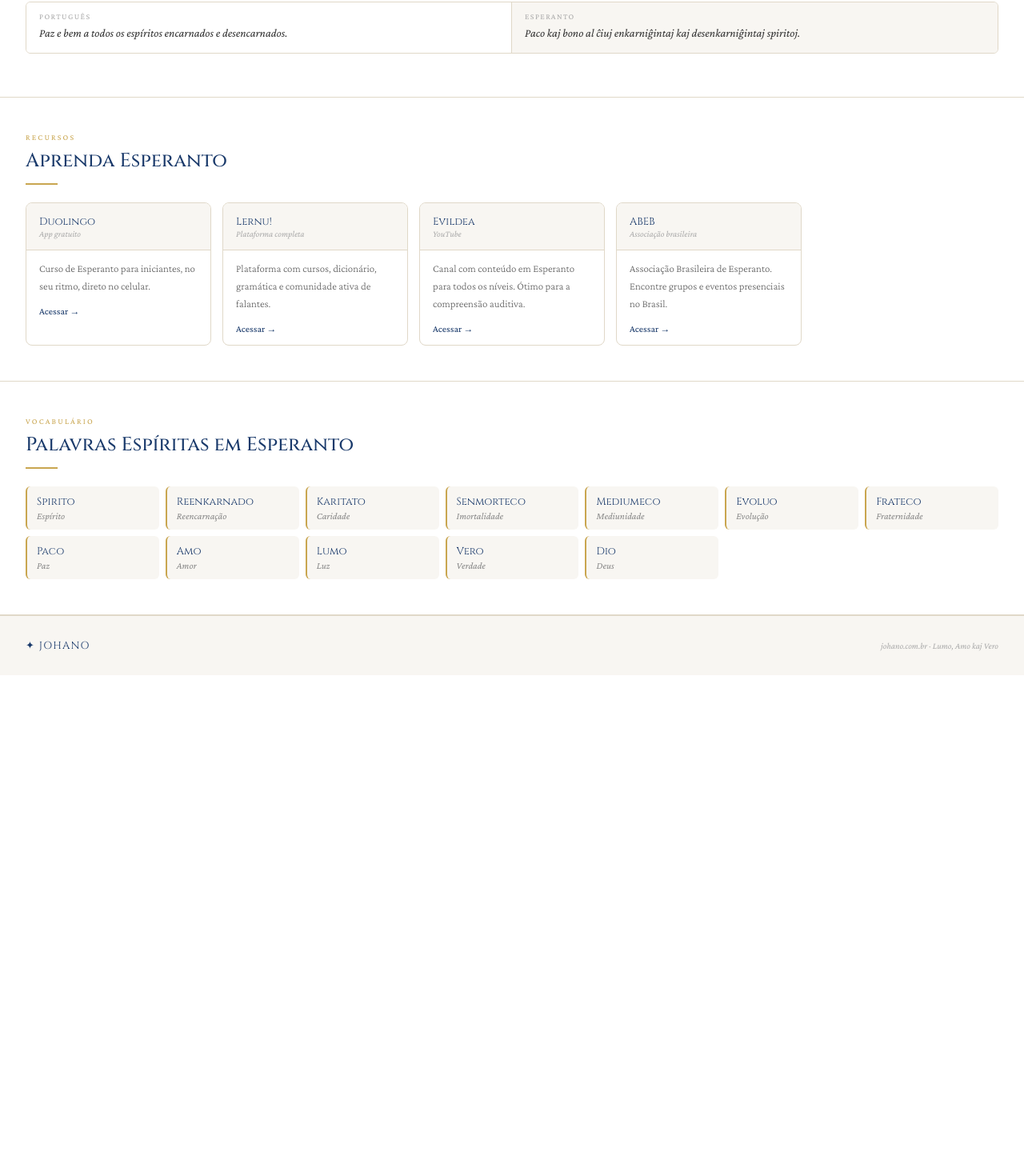
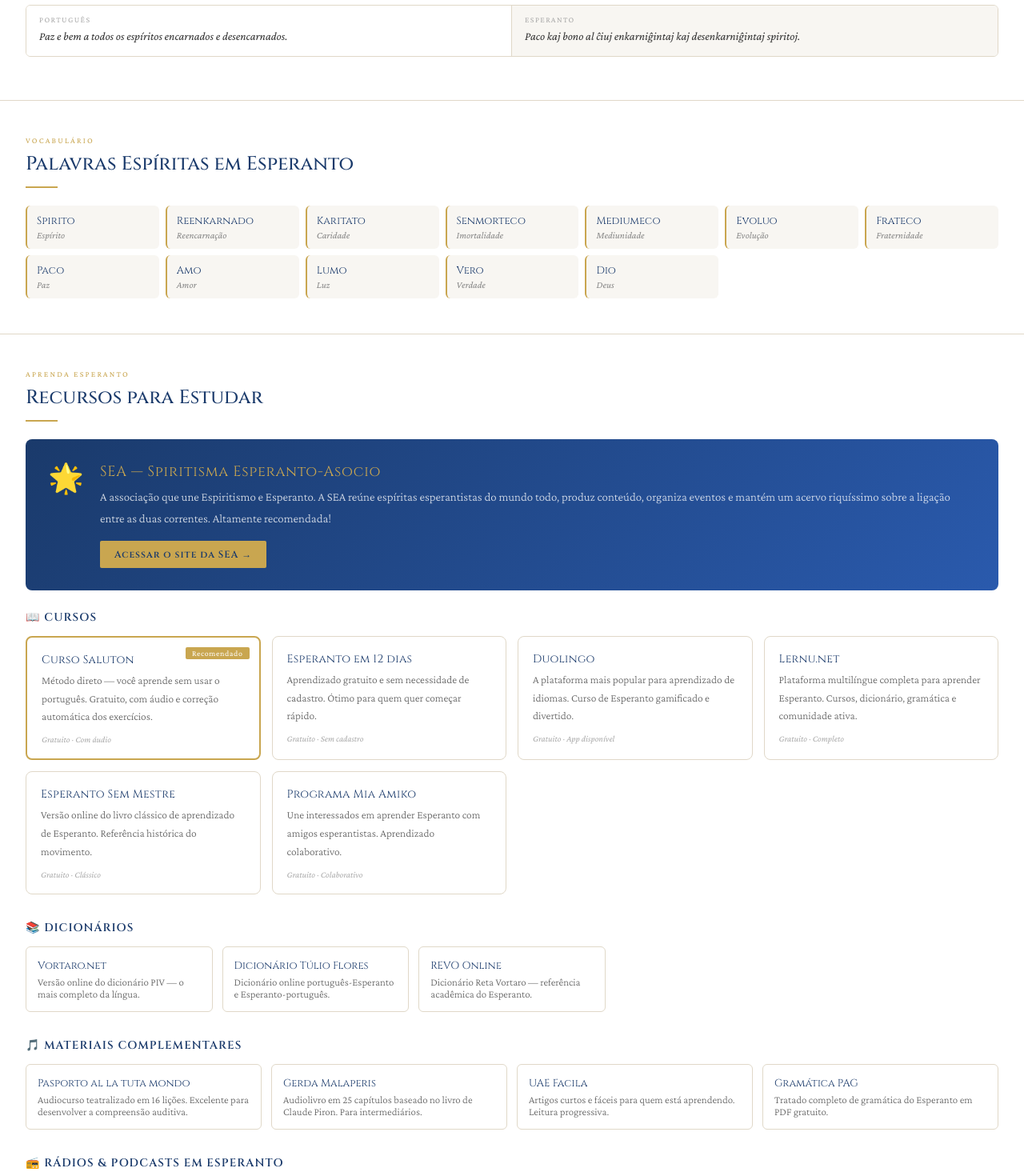
Before and after one commit to JohnVictori07/johano, a React (Vite) app: page /esperanto in a window 1280 px wide. Shown: the part 1285-2755 px from the top of the page at 80% size. Before the commit the page ends 2129 px from the top, so only its background shows below. Built offline with nearby package versions, Linux system fonts and the light colour scheme.

Commit message:
esperanto recursos externos, chat historico, home cta, seo

```diff
--- a/src/pages/Esperanto.jsx
+++ b/src/pages/Esperanto.jsx
@@ -3,24 +3,57 @@ import Nav from './Nav'
 
 export default function Esperanto() {
   const navigate = useNavigate()
+
   const parallels = [
     ['Fora da caridade não há salvação.','Ekster la karitato ne ekzistas savo.'],
     ['O espírito é imortal e se reencarna para evoluir.','La spirito estas senmortulo kaj reenkarnias por evolui.'],
     ['Amai-vos uns aos outros como irmãos.','Amu unu la alian kiel fratojn.'],
     ['Paz e bem a todos os espíritos encarnados e desencarnados.','Paco kaj bono al ĉiuj enkarniĝintaj kaj desenkarniĝintaj spiritoj.'],
   ]
-  const words = [['Spirito','Espírito'],['Reenkarnado','Reencarnação'],['Karitato','Caridade'],['Senmorteco','Imortalidade'],['Mediumeco','Mediunidade'],['Evoluo','Evolução'],['Frateco','Fraternidade'],['Paco','Paz'],['Amo','Amor'],['Lumo','Luz'],['Vero','Verdade'],['Dio','Deus']]
-  const resources = [
-    { name:'Duolingo', type:'App gratuito', desc:'Curso de Esperanto para iniciantes, no seu ritmo, direto no celular.', url:'https://www.duolingo.com/course/eo/pt' },
-    { name:'Lernu!', type:'Plataforma completa', desc:'Plataforma com cursos, dicionário, gramática e comunidade ativa de falantes.', url:'https://lernu.net' },
-    { name:'Evildea', type:'YouTube', desc:'Canal com conteúdo em Esperanto para todos os níveis. Ótimo para a compreensão auditiva.', url:'https://www.youtube.com/@Evildea' },
-    { name:'ABEB', type:'Associação brasileira', desc:'Associação Brasileira de Esperanto. Encontre grupos e eventos presenciais no Brasil.', url:'https://www.esperanto.org.br' },
+
+  const words = [
+    ['Spirito','Espírito'],['Reenkarnado','Reencarnação'],['Karitato','Caridade'],
+    ['Senmorteco','Imortalidade'],['Mediumeco','Mediunidade'],['Evoluo','Evolução'],
+    ['Frateco','Fraternidade'],['Paco','Paz'],['Amo','Amor'],['Lumo','Luz'],
+    ['Vero','Verdade'],['Dio','Deus']
   ]
+
   const connections = [
     { title:'Fraternidade Universal', text:'Tanto o Espiritismo quanto o Esperanto nasceram do mesmo ideal — a fraternidade entre todos os seres humanos, independente de raça, nação ou religião.' },
     { title:'O Nome Johano', text:'O nome deste portal é a forma em Esperanto de "João" — uma escolha simbólica que une os dois mundos: a doutrina espírita e a língua da fraternidade.' },
     { title:'Raízes Históricas', text:'Zamenhof era profundamente influenciado por ideais humanistas e espirituais. O movimento espírita europeu do século XIX compartilhava com o Esperanto o sonho de uma humanidade mais unida.' },
     { title:'Língua da Evolução', text:'Para os espíritas, a evolução moral é o caminho. O Esperanto propõe que a barreira linguística é um dos maiores obstáculos à paz. Aprender Esperanto é um ato espiritual de abertura ao outro.' },
+  ]
+
+  const cursos = [
+    { nome:'Curso Saluton', desc:'Método direto — você aprende sem usar o português. Gratuito, com áudio e correção automática dos exercícios.', url:'http://kursosaluton.org/', tag:'Gratuito · Com áudio', destaque:true },
+    { nome:'Esperanto em 12 dias', desc:'Aprendizado gratuito e sem necessidade de cadastro. Ótimo para quem quer começar rápido.', url:'http://learn.esperanto.com/pt/', tag:'Gratuito · Sem cadastro', destaque:false },
+    { nome:'Duolingo', desc:'A plataforma mais popular para aprendizado de idiomas. Curso de Esperanto gamificado e divertido.', url:'https://www.duolingo.com/course/eo/pt/Aprenda-Esperanto-On-line', tag:'Gratuito · App disponível', destaque:false },
+    { nome:'Lernu.net', desc:'Plataforma multilíngue completa para aprender Esperanto. Cursos, dicionário, gramática e comunidade ativa.', url:'https://lernu.net/', tag:'Gratuito · Completo', destaque:false },
+    { nome:'Esperanto Sem Mestre', desc:'Versão online do livro clássico de aprendizado de Esperanto. Referência histórica do movimento.', url:'http://esm.esperanto.org.br', tag:'Gratuito · Clássico', destaque:false },
+    { nome:'Programa Mia Amiko', desc:'Une interessados em aprender Esperanto com amigos esperantistas. Aprendizado colaborativo.', url:'https://pma.esperanto.org.br/', tag:'Gratuito · Colaborativo', destaque:false },
+  ]
+
+  const dicionarios = [
+    { nome:'Vortaro.net', desc:'Versão online do dicionário PIV — o mais completo da língua.', url:'https://vortaro.net/' },
+    { nome:'Dicionário Túlio Flores', desc:'Dicionário online português-Esperanto e Esperanto-português.', url:'http://vortaro.esperanto.org.br/' },
+    { nome:'REVO Online', desc:'Dicionário Reta Vortaro — referência acadêmica do Esperanto.', url:'http://reta-vortaro.de/revo' },
+  ]
+
+  const materiais = [
+    { nome:'Pasporto al la tuta mondo', desc:'Audiocurso teatralizado em 16 lições. Excelente para desenvolver a compreensão auditiva.', url:'https://www.youtube.com/user/pasportotutamondo' },
+    { nome:'Gerda Malaperis', desc:'Audiolivro em 25 capítulos baseado no livro de Claude Piron. Para intermediários.', url:'https://youtu.be/iVz6V0gH7Sk' },
+    { nome:'UAE Facila', desc:'Artigos curtos e fáceis para quem está aprendendo. Leitura progressiva.', url:'https://uea.facila.org/' },
+    { nome:'Gramática PAG', desc:'Tratado completo de gramática do Esperanto em PDF gratuito.', url:'https://drive.google.com/file/d/0B3bwzubbm6eca2tCNGZrR2poNDA' },
+  ]
+
+  const radios = [
+    { nome:'Muzaiko', url:'http://muzaiko.info/podkasto' },
+    { nome:'Kern', url:'https://kern.punkto.info/' },
+    { nome:'Rádio Vaticana', url:'http://www.radio-vatikana-esperanto.org/' },
+    { nome:'Ĉina Radio Internacia', url:'http://esperanto.cri.cn/radio/china.htm' },
+    { nome:'Pola Retradio', url:'http://pola-retradio.org/' },
+    { nome:'Varsovia Vento', url:'http://www.podkasto.net/' },
   ]
 
   return (
@@ -39,15 +72,6 @@ export default function Esperanto() {
         .ep-par-eo{padding:12px 16px;background:#f8f6f2;}
         .ep-par-lang{font-size:10px;letter-spacing:0.14em;text-transform:uppercase;color:#aaa;margin-bottom:4px;}
         .ep-par-text{font-size:14.5px;font-style:italic;color:#333;line-height:1.6;}
-        .ep-learn-grid{display:grid;grid-template-columns:repeat(auto-fill,minmax(200px,1fr));gap:14px;}
-        .ep-learn{border:1px solid #e0d8c8;border-radius:8px;overflow:hidden;transition:all 0.2s;}
-        .ep-learn:hover{transform:translateY(-2px);}
-        .ep-learn-top{padding:14px 16px;display:flex;align-items:center;gap:10px;border-bottom:1px solid #e0d8c8;background:#f8f6f2;}
-        .ep-learn-name{font-family:'Cinzel',serif;font-size:13px;color:#1a3a6b;}
-        .ep-learn-type{font-size:11px;color:#aaa;font-style:italic;}
-        .ep-learn-body{padding:12px 16px;}
-        .ep-learn-desc{font-size:13px;color:#666;line-height:1.7;font-weight:300;margin-bottom:10px;}
-        .ep-learn-link{font-size:12px;color:#1a3a6b;text-decoration:none;}
         .ep-words{display:grid;grid-template-columns:repeat(auto-fill,minmax(160px,1fr));gap:8px;}
         .ep-word{background:#f8f6f2;border-radius:6px;padding:10px 12px;border-left:2px solid #c9a650;}
         .ep-word-eo{font-family:'Cinzel',serif;font-size:13px;color:#1a3a6b;margin-bottom:2px;}
@@ -55,24 +79,70 @@ export default function Esperanto() {
         .s-label{font-size:10px;letter-spacing:0.22em;color:#c9a650;text-transform:uppercase;margin-bottom:8px;}
         .s-title{font-family:'Cinzel',serif;font-size:24px;font-weight:500;color:#1a3a6b;}
         .s-rule{width:40px;height:2px;background:#c9a650;margin:12px 0 22px;}
+
+        /* CURSOS */
+        .ep-cursos-grid{display:grid;grid-template-columns:repeat(auto-fill,minmax(280px,1fr));gap:14px;}
+        .ep-curso{border:1px solid #e0d8c8;border-radius:8px;padding:18px;transition:all 0.2s;text-decoration:none;display:block;position:relative;}
+        .ep-curso:hover{transform:translateY(-2px);border-color:#1a3a6b;}
+        .ep-curso.destaque{border-color:#c9a650;border-width:2px;}
+        .ep-curso-badge{position:absolute;top:12px;right:12px;font-size:10px;background:#c9a650;color:#fff;padding:2px 8px;border-radius:2px;letter-spacing:0.06em;}
+        .ep-curso-nome{font-family:'Cinzel',serif;font-size:14px;color:#1a3a6b;margin-bottom:6px;letter-spacing:0.02em;}
+        .ep-curso-desc{font-size:13.5px;color:#666;line-height:1.7;font-weight:300;margin-bottom:10px;}
+        .ep-curso-tag{font-size:11px;color:#aaa;font-style:italic;}
+
+        /* DICIONÁRIOS */
+        .ep-dic-grid{display:grid;grid-template-columns:repeat(auto-fill,minmax(220px,1fr));gap:12px;}
+        .ep-dic{border:1px solid #e0d8c8;border-radius:6px;padding:14px;text-decoration:none;display:block;transition:all 0.2s;}
+        .ep-dic:hover{border-color:#1a3a6b;background:#f8f6f2;}
+        .ep-dic-nome{font-family:'Cinzel',serif;font-size:13px;color:#1a3a6b;margin-bottom:4px;}
+        .ep-dic-desc{font-size:13px;color:#666;font-weight:300;}
+
+        /* MATERIAIS */
+        .ep-mat-grid{display:grid;grid-template-columns:repeat(auto-fill,minmax(240px,1fr));gap:12px;}
+        .ep-mat{border:1px solid #e0d8c8;border-radius:6px;padding:14px;text-decoration:none;display:block;transition:all 0.2s;}
+        .ep-mat:hover{border-color:#1a3a6b;background:#f8f6f2;}
+        .ep-mat-nome{font-family:'Cinzel',serif;font-size:13px;color:#1a3a6b;margin-bottom:4px;}
+        .ep-mat-desc{font-size:13px;color:#666;font-weight:300;}
+
+        /* RÁDIOS */
+        .ep-radio-grid{display:flex;flex-wrap:wrap;gap:8px;}
+        .ep-radio{font-size:13px;padding:6px 14px;border:1px solid #e0d8c8;border-radius:20px;text-decoration:none;color:#555;transition:all 0.2s;}
+        .ep-radio:hover{border-color:#1a3a6b;color:#1a3a6b;background:#f8f6f2;}
+
+        /* SEA DESTAQUE */
+        .ep-sea{background:linear-gradient(135deg,#1a3a6b,#2a5aad);border-radius:8px;padding:28px;color:#fff;display:flex;align-items:flex-start;gap:20px;margin-bottom:24px;}
+        .ep-sea-icon{font-size:36px;flex-shrink:0;}
+        .ep-sea-title{font-family:'Cinzel',serif;font-size:18px;color:#c9a650;margin-bottom:6px;letter-spacing:0.04em;}
+        .ep-sea-desc{font-size:15px;color:rgba(255,255,255,0.8);line-height:1.8;font-weight:300;margin-bottom:14px;}
+        .ep-sea-btn{display:inline-flex;align-items:center;gap:6px;background:#c9a650;color:#1a3a6b;padding:9px 18px;border-radius:2px;font-family:'Cinzel',serif;font-size:12px;letter-spacing:0.08em;text-decoration:none;font-weight:600;}
+
+        /* CTA APRENDER */
+        .ep-cta{background:#1a3a6b;padding:48px 32px;text-align:center;border-bottom:1px solid #e0d8c8;}
+
         @media(max-width:768px){
           .ep-hero{grid-template-columns:1fr;padding:28px 16px;}
           .ep-sec{padding:32px 16px;}
           .ep-conn-grid{grid-template-columns:1fr;}
           .ep-parallel{grid-template-columns:1fr;}
           .ep-par-pt{border-right:none;border-bottom:1px solid #e0d8c8;}
-          .ep-learn-grid{grid-template-columns:1fr;}
           .ep-words{grid-template-columns:repeat(2,1fr);}
+          .ep-cursos-grid{grid-template-columns:1fr;}
+          .ep-dic-grid{grid-template-columns:1fr;}
+          .ep-mat-grid{grid-template-columns:1fr;}
+          .ep-sea{flex-direction:column;gap:12px;}
+          .ep-cta{padding:36px 16px;}
         }
       `}</style>
+
       <Nav />
 
+      {/* HERO */}
       <div className="ep-hero">
         <div>
-          <p style={{ fontSize:'10px', letterSpacing:'0.22em', color:'#c9a650', textTransform:'uppercase', marginBottom:'10px' }}>Lingvo & Spirito</p>
+          <p className="s-label">Lingvo & Spirito</p>
           <h1 style={{ fontFamily:"'Cinzel',serif", fontSize:'32px', fontWeight:500, color:'#1a3a6b', marginBottom:'4px' }}>Esperanto</h1>
           <p style={{ fontFamily:"'Cinzel',serif", fontSize:'14px', color:'#c9a650', fontStyle:'italic', marginBottom:'6px' }}>A língua da humanidade</p>
-          <div style={{ width:'40px', height:'2px', background:'#c9a650', margin:'14px 0' }}></div>
+          <div className="s-rule"></div>
           <p style={{ fontSize:'16px', color:'#555', lineHeight:1.9, fontWeight:300 }}>O Esperanto é uma língua construída com um propósito nobre: unir os povos do mundo numa comunicação igualitária, sem fronteiras culturais ou políticas. Criada em 1887 por Ludwig Lazarus Zamenhof, ela carrega um espírito de fraternidade universal que ressoa profundamente com os ideais do Espiritismo.</p>
         </div>
         <div className="ep-star">
@@ -82,6 +152,7 @@ export default function Esperanto() {
         </div>
       </div>
 
+      {/* CONEXÃO */}
       <div className="ep-sec">
         <p className="s-label">A Ligação</p>
         <h2 className="s-title">Esperanto & Espiritismo</h2>
@@ -100,6 +171,7 @@ export default function Esperanto() {
         </div>
       </div>
 
+      {/* FRASES PARALELAS */}
       <div className="ep-sec">
         <p className="s-label">Português & Esperanto</p>
         <h2 className="s-title">Frases Espíritas em Esperanto</h2>
@@ -112,34 +184,87 @@ export default function Esperanto() {
         ))}
       </div>
 
-      <div className="ep-sec">
-        <p className="s-label">Recursos</p>
-        <h2 className="s-title">Aprenda Esperanto</h2>
-        <div className="s-rule"></div>
-        <div className="ep-learn-grid">
-          {resources.map(r => (
-            <div className="ep-learn" key={r.name}>
-              <div className="ep-learn-top">
-                <div><p className="ep-learn-name">{r.name}</p><p className="ep-learn-type">{r.type}</p></div>
-              </div>
-              <div className="ep-learn-body">
-                <p className="ep-learn-desc">{r.desc}</p>
-                <a className="ep-learn-link" href={r.url} target="_blank" rel="noreferrer">Acessar →</a>
-              </div>
-            </div>
-          ))}
-        </div>
-      </div>
-
+      {/* VOCABULÁRIO */}
       <div className="ep-sec">
         <p className="s-label">Vocabulário</p>
         <h2 className="s-title">Palavras Espíritas em Esperanto</h2>
         <div className="s-rule"></div>
         <div className="ep-words">
           {words.map(([eo,pt]) => (
-            <div className="ep-word" key={eo}><p className="ep-word-eo">{eo}</p><p className="ep-word-pt">{pt}</p></div>
+            <div className="ep-word" key={eo}>
+              <p className="ep-word-eo">{eo}</p>
+              <p className="ep-word-pt">{pt}</p>
+            </div>
           ))}
         </div>
+      </div>
+
+      {/* APRENDA — RECURSOS EXTERNOS */}
+      <div className="ep-sec">
+        <p className="s-label">Aprenda Esperanto</p>
+        <h2 className="s-title">Recursos para Estudar</h2>
+        <div className="s-rule"></div>
+
+        {/* SEA DESTAQUE */}
+        <div className="ep-sea">
+          <div className="ep-sea-icon">🌟</div>
+          <div>
+            <p className="ep-sea-title">SEA — Spiritisma Esperanto-Asocio</p>
+            <p className="ep-sea-desc">A associação que une Espiritismo e Esperanto. A SEA reúne espíritas esperantistas do mundo todo, produz conteúdo, organiza eventos e mantém um acervo riquíssimo sobre a ligação entre as duas correntes. Altamente recomendada!</p>
+            <a className="ep-sea-btn" href="https://konsolanto.org/pt/" target="_blank" rel="noreferrer">Acessar o site da SEA →</a>
+          </div>
+        </div>
+
+        {/* CURSOS */}
+        <h3 style={{ fontFamily:"'Cinzel',serif", fontSize:'14px', color:'#1a3a6b', letterSpacing:'0.08em', textTransform:'uppercase', marginBottom:'14px' }}>📖 Cursos</h3>
+        <div className="ep-cursos-grid" style={{ marginBottom:'32px' }}>
+          {cursos.map(c => (
+            <a key={c.nome} className={`ep-curso${c.destaque?' destaque':''}`} href={c.url} target="_blank" rel="noreferrer">
+              {c.destaque && <span className="ep-curso-badge">Recomendado</span>}
+              <p className="ep-curso-nome">{c.nome}</p>
+              <p className="ep-curso-desc">{c.desc}</p>
+              <p className="ep-curso-tag">{c.tag}</p>
+            </a>
+          ))}
+        </div>
+
+        {/* DICIONÁRIOS */}
+        <h3 style={{ fontFamily:"'Cinzel',serif", fontSize:'14px', color:'#1a3a6b', letterSpacing:'0.08em', textTransform:'uppercase', marginBottom:'14px' }}>📚 Dicionários</h3>
+        <div className="ep-dic-grid" style={{ marginBottom:'32px' }}>
+          {dicionarios.map(d => (
+            <a key={d.nome} className="ep-dic" href={d.url} target="_blank" rel="noreferrer">
+              <p className="ep-dic-nome">{d.nome}</p>
+              <p className="ep-dic-desc">{d.desc}</p>
+            </a>
+          ))}
+        </div>
+
+        {/* MATERIAIS */}
+        <h3 style={{ fontFamily:"'Cinzel',serif", fontSize:'14px', color:'#1a3a6b', letterSpacing:'0.08em', textTransform:'uppercase', marginBottom:'14px' }}>🎵 Materiais Complementares</h3>
+        <div className="ep-mat-grid" style={{ marginBottom:'32px' }}>
+          {materiais.map(m => (
+            <a key={m.nome} className="ep-mat" href={m.url} target="_blank" rel="noreferrer">
+              <p className="ep-mat-nome">{m.nome}</p>
+              <p className="ep-mat-desc">{m.desc}</p>
+            </a>
+          ))}
+        </div>
+
+        {/* RÁDIOS */}
+        <h3 style={{ fontFamily:"'Cinzel',serif", fontSize:'14px', color:'#1a3a6b', letterSpacing:'0.08em', textTransform:'uppercase', marginBottom:'14px' }}>📻 Rádios & Podcasts em Esperanto</h3>
+        <div className="ep-radio-grid">
+          {radios.map(r => (
+            <a key={r.nome} className="ep-radio" href={r.url} target="_blank" rel="noreferrer">{r.nome}</a>
+          ))}
+        </div>
+      </div>
+
+      {/* CTA APRENDER NO JOHANO */}
+      <div className="ep-cta">
+        <p style={{ fontSize:'10px', letterSpacing:'0.22em', color:'rgba(201,166,80,0.7)', textTransform:'uppercase', marginBottom:'12px' }}>Em breve no Johano</p>
+        <h2 style={{ fontFamily:"'Cinzel',serif", fontSize:'26px', color:'#fff', letterSpacing:'0.04em', marginBottom:'12px', fontWeight:500 }}>Aprenda Esperanto com o Johano</h2>
+        <p style={{ fontSize:'16px', color:'rgba(255,255,255,0.75)', maxWidth:'500px', margin:'0 auto 24px', lineHeight:1.8, fontWeight:300 }}>Estamos preparando um curso completo de Esperanto aqui no Johano — com lições, áudio, microfone para praticar e chat de conversação. Fique atento!</p>
+        <button onClick={()=>navigate('/chat')} style={{ background:'#c9a650', color:'#1a3a6b', border:'none', borderRadius:'2px', padding:'12px 28px', fontFamily:"'Cinzel',serif", fontSize:'13px', letterSpacing:'0.08em', cursor:'pointer', fontWeight:600 }}>Converse com o Johano agora</button>
       </div>
 
       <footer style={{ padding:'28px 32px', display:'flex', justifyContent:'space-between', alignItems:'center', borderTop:'1px solid #e0d8c8', background:'#f8f6f2', flexWrap:'wrap', gap:'12px' }}>
```
